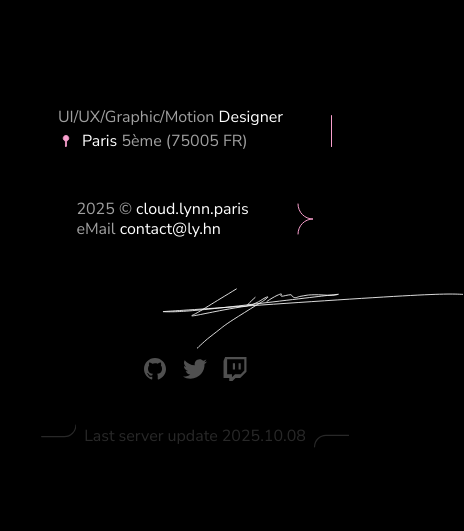
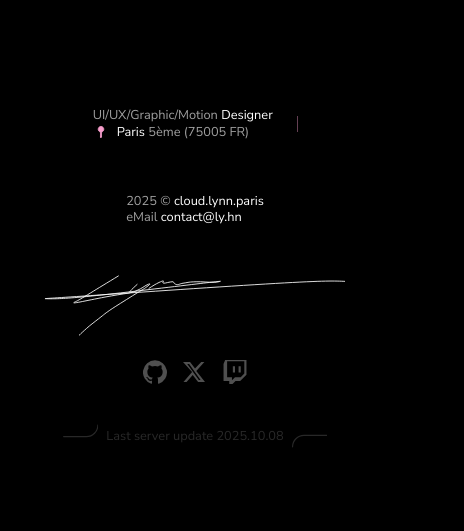
Before and after one commit to literalynn/lynnternet, a plain HTML site: page index.html in a window 390 px wide. Shown: the part 1752-2283 px from the top of the page, 464 px wide, since content can reach past the window. Drawn offline with nearby package versions, Linux system fonts and the light colour scheme; no server answers; a web font is replaced by a local one.

Commit message:
footer responsive

```diff
--- a/footer.html
+++ b/footer.html
@@ -3,9 +3,13 @@
         <div class="footer-text">
             <p><span>UI/UX/Graphic/Motion</span> Designer</p>
             <div class="footer-location">
-                <svg viewBox="0 0 20 14" xmlns="http://www.w3.org/2000/svg">
-                    <path d="M9.34375 13.3333V7.04774C7.72452 6.73562 6.5 5.29131 6.5 3.55556C6.5 1.59188 8.067 2.30986e-07 10 0C11.933 0 13.5 1.59188 13.5 3.55556C13.5 5.29131 12.2755 6.73562 10.6562 7.04774V13.3333C10.6562 13.7015 10.3624 14 10 14C9.63756 14 9.34375 13.7015 9.34375 13.3333Z" fill="#F89FCD"/>
-                </svg>
+                <div class="footer-location-icon">
+                    <svg viewBox="0 0 24 24" xmlns="http://www.w3.org/2000/svg" aria-hidden="true">
+                        <g transform="translate(0 3.6) scale(1.2)">
+                            <path d="M9.34375 13.3333V7.04774C7.72452 6.73562 6.5 5.29131 6.5 3.55556C6.5 1.59188 8.067 2.30986e-07 10 0C11.933 0 13.5 1.59188 13.5 3.55556C13.5 5.29131 12.2755 6.73562 10.6562 7.04774V13.3333C10.6562 13.7015 10.3624 14 10 14C9.63756 14 9.34375 13.7015 9.34375 13.3333Z"/>
+                        </g>
+                    </svg>
+                </div>
                 <p>Paris<span> 5ème (75005 FR)</span></p>
             </div>
         </div>
@@ -28,22 +32,28 @@
         </div>
     </div>
     <div class="footer-social">
-        <a href="https://github.com/literalynn" target="_blank">
-            <svg role="img" viewBox="0 0 24 24" xmlns="http://www.w3.org/2000/svg">
-                <title>GitHub</title>
-                <path d="M12 1C5.923 1 1 5.923 1 12c0 4.867 3.149 8.979 7.521 10.436.55.096.756-.233.756-.522 0-.262-.013-1.128-.013-2.049-2.764.509-3.479-.674-3.699-1.292-.124-.317-.66-1.293-1.127-1.554-.385-.207-.936-.715-.014-.729.866-.014 1.485.797 1.691 1.128.99 1.663 2.571 1.196 3.204.907.096-.715.385-1.196.701-1.471-2.448-.275-5.005-1.224-5.005-5.432 0-1.196.426-2.186 1.128-2.956-.111-.275-.496-1.402.11-2.915 0 0 .921-.288 3.024 1.128a10.193 10.193 0 0 1 2.75-.371c.936 0 1.871.123 2.75.371 2.104-1.43 3.025-1.128 3.025-1.128.605 1.513.221 2.64.111 2.915.701.77 1.127 1.747 1.127 2.956 0 4.222-2.571 5.157-5.019 5.432.399.344.743 1.004.743 2.035 0 1.471-.014 2.654-.014 3.025 0 .289.206.632.756.522C19.851 20.979 23 16.854 23 12c0-6.077-4.922-11-11-11Z"></path>
+        <a href="https://github.com/literalynn" target="_blank" class="icon">
+            <svg viewBox="0 0 24 24" xmlns="http://www.w3.org/2000/svg" aria-hidden="true">
+                <path fill-rule="evenodd" clip-rule="evenodd" d="M12 .296a12 12 0 0 0-3.793 23.4c.6.111.82-.26.82-.58
+                     0-.286-.011-1.243-.017-2.255-3.338.726-4.042-1.416-4.042-1.416
+                     -.546-1.389-1.333-1.76-1.333-1.76-1.09-.745.083-.73.083-.73
+                     1.205.085 1.84 1.237 1.84 1.237 1.072 1.836 2.813 1.306 3.497.998
+                     .108-.777.42-1.306.763-1.606-2.665-.303-5.466-1.333-5.466-5.931
+                     0-1.31.469-2.381 1.236-3.221-.124-.303-.536-1.523.117-3.176
+                     0 0 1.008-.322 3.3 1.23a11.5 11.5 0 0 1 6.006 0c2.29-1.552 3.297-1.23 3.297-1.23
+                     .655 1.653.243 2.873.119 3.176.77.84 1.235 1.91 1.235 3.221
+                     0 4.61-2.805 5.624-5.476 5.921.431.372.815 1.103.815 2.223
+                     0 1.606-.014 2.9-.014 3.296 0 .322.216.698.826.58A12 12 0 0 0 12 .296Z"/>
             </svg>
         </a>
-        <a href="https://x.com/literalynn" target="_blank">
-            <svg role="img" viewBox="0 0 24 24" xmlns="http://www.w3.org/2000/svg">
-                <title>X</title>
-                <path d="M24 4.557c-.883.392-1.832.656-2.828.775 1.017-.609 1.798-1.574 2.165-2.724-.951.564-2.005.974-3.127 1.195-.897-.957-2.178-1.555-3.594-1.555-3.179 0-5.515 2.966-4.797 6.045-4.091-.205-7.719-2.165-10.148-5.144-1.29 2.213-.669 5.108 1.523 6.574-.806-.026-1.566-.247-2.229-.616-.054 2.281 1.581 4.415 3.949 4.89-.693.188-1.452.232-2.224.084.626 1.956 2.444 3.379 4.6 3.419-2.07 1.623-4.678 2.348-7.29 2.04 2.179 1.397 4.768 2.212 7.548 2.212 9.142 0 14.307-7.721 13.995-14.646.962-.695 1.797-1.562 2.457-2.549z"/>
+        <a href="https://x.com/literalynn" target="_blank" class="icon">
+            <svg viewBox="0 0 24 24" xmlns="http://www.w3.org/2000/svg" aria-hidden="true">
+                <path d="M18.244 2h3.143l-8.08 9.09L22 22h-6.889l-5.41-7.07L3.6 22H.457l8.633-9.88L0 2h7.05l4.97 6.545L18.244 2Zm-2.4 18h1.74L6.13 3.94H4.246z"/>
             </svg>
         </a>
-        <a href="https://twitch.tv/literalynn" target="_blank">
-            <svg role="img" viewBox="0 0 24 24" xmlns="http://www.w3.org/2000/svg">
-                <title>Twitch</title>
-                <path d="M2.149 0l-1.612 4.119v16.836h5.731v3.045h3.224l3.045-3.045h4.657l6.269-6.269v-14.686h-21.314zm19.164 13.612l-3.582 3.582h-5.731l-3.045 3.045v-3.045h-4.836v-15.045h17.194v11.463zm-3.582-7.343v6.262h-2.149v-6.262h2.149zm-5.731 0v6.262h-2.149v-6.262h2.149z" fill-rule="evenodd" clip-rule="evenodd"/>
+        <a href="https://twitch.tv/literalynn" target="_blank" class="icon">
+            <svg viewBox="0 0 24 24" xmlns="http://www.w3.org/2000/svg" aria-hidden="true">
+                <path fill-rule="evenodd" clip-rule="evenodd" d="M2.149 0 .537 4.119V20.955h5.731V24h3.224l3.045-3.045h4.657l6.269-6.269V0H2.149Zm19.164 13.612-3.582 3.582h-5.731l-3.045 3.045v-3.045H4.119V1.149h17.194v12.463ZM17.731 6.269v6.262h-2.149V6.269h2.149Zm-5.731 0v6.262h-2.149V6.269h2.149Z"/>
             </svg>
         </a>
     </div>
--- a/style.css
+++ b/style.css
@@ -96,7 +96,7 @@ main { flex-grow: 1; width: 100%; }
 footer {
     margin-top: var(--space-6);
     padding-block: 5rem;
-    font-size: 1rem;
+    font-size: clamp(0.8rem, 2vw, 1rem);
     width: 100%;
     line-height: 1;
     display: flex;
@@ -110,14 +110,15 @@ footer {
     flex-direction: row;
     align-items: center;
     justify-content: center;
-    gap: 3rem;
+    gap: clamp(1.5rem, 2.5vw, 3rem);
+    row-gap: 3.5rem;
     flex-wrap: wrap;
     color: var(--c-text-primary);
     width: 100%;
 }
 .footer-content svg {
     stroke: var(--c-accent-secondary);
-    height: 2rem;
+    height: clamp(1rem, 2vw, 2rem);
     stroke-linecap: round;
     stroke-linejoin: round;
     fill: none;
@@ -137,12 +138,13 @@ footer {
     gap: 1rem;
 }
 .footer-social svg {
-    width: auto;
+    display: block;
+    width: 1.5rem;
     height: 1.5rem;
     transition: all var(--transition-speed) var(--transition-ease);
     fill: color-mix(in srgb, var(--c-text-secondary) 50%, transparent);
 }
-.footer-social svg:hover {
+.footer-social .icon:hover svg {
     fill: var(--c-accent-secondary);
     filter: drop-shadow(0 0 1rem #f89fcd80);
 }
@@ -156,19 +158,22 @@ footer {
     justify-content: center;
     gap: 0.5rem;
 }
-.footer-location svg {
-    fill: var(--c-accent-secondary);
-    overflow: visible;
-    width: 1rem;
-    height: 1.5rem;
+.footer-location-icon {
+    height: 1px;
     display: flex;
     align-items: center;
     justify-content: center;
 }
+.footer-location svg {
+    fill: var(--c-accent-secondary);
+    overflow: visible;
+    height: 1rem;
+    display: absolute;
+    align-items: center;
+    justify-content: center;
+}
 .signature {
-    display: absolute;
     height: 2rem;
-    width: 20%;
 }
 .signature svg {
     height: 4rem;
@@ -182,6 +187,7 @@ footer {
     flex-direction: row;
     align-items: center;
     justify-content: center;
+    text-align: center;
     gap: 0.5rem;
     color: var(--c-text-secondary);
 }
@@ -193,7 +199,6 @@ footer {
     stroke-linecap: round;
     stroke-linejoin: round;
 }
-
 /* ==========================================================================
    4. TYPO
    ========================================================================== */
@@ -593,6 +598,22 @@ a:focus-visible,
     .media-grid { grid-template-columns: repeat(3, 1fr); }
 }
 
+/* Simple breakpoint pour le footer: déplace la signature en dessous et masque le 2ème séparateur */
+@media (max-width: 1000px) {
+    .footer-content .signature {
+        flex-basis: 100%;
+        width: 100%;
+        display: flex;
+        align-items: center;
+        justify-content: center;
+        margin-top: 0.5rem;
+    }
+    /* Masque le 2ème svg séparateur (la courbe) dans le footer */
+    .footer-content > svg:nth-of-type(2) {
+        display: none;
+    }
+}
+
 /* ==========================================================================
    10. MOBILE OFFLINE LOADING TILE OVERRIDES
    ========================================================================== */
```
